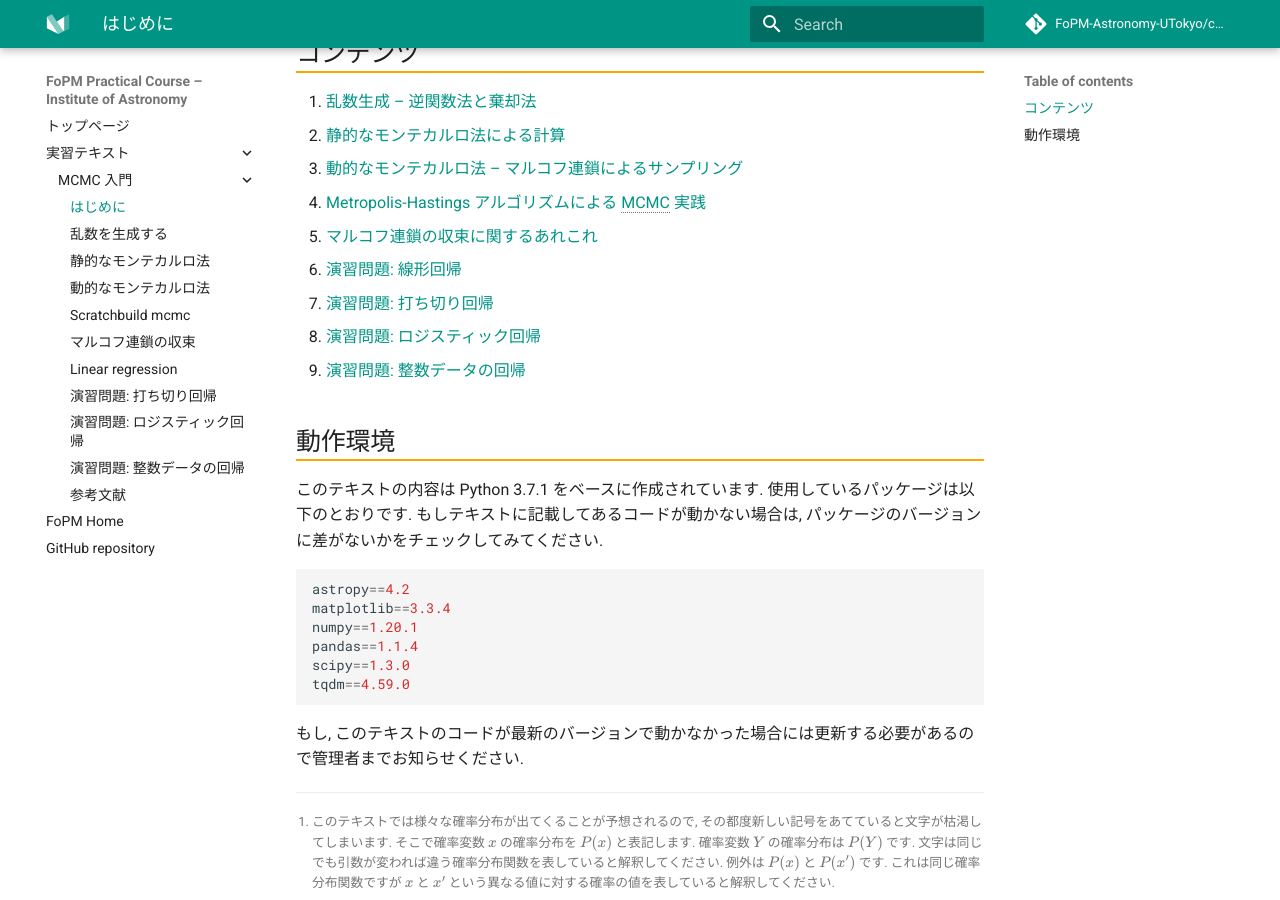
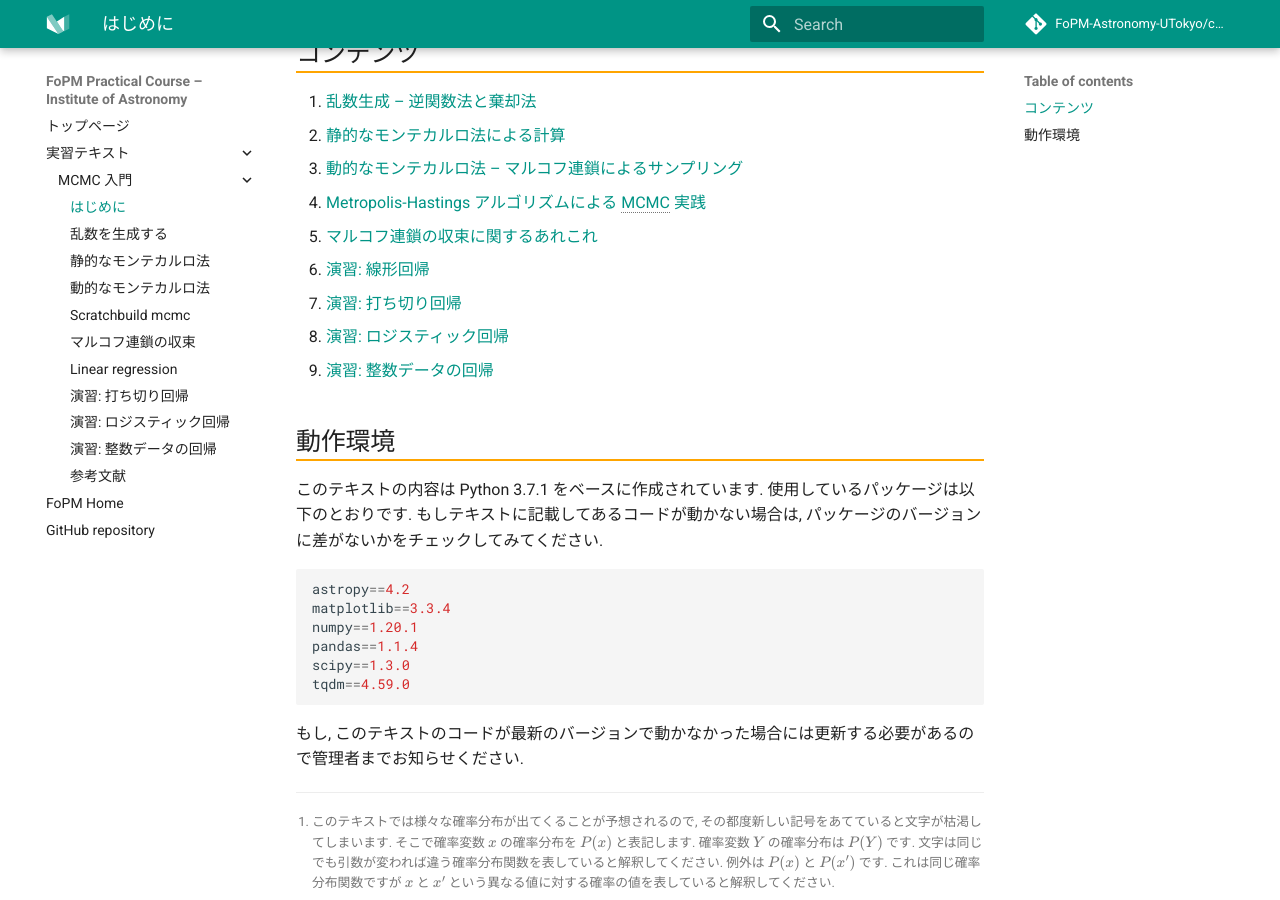
Before and after one commit to FoPM-Astronomy-UTokyo/course, an MkDocs documentation site: the page built from docs/mcmc/index.md, in a window 1280 px wide and 900 px high, scrolled down 984 px. Built offline with MkDocs 1.6.1 and Material for MkDocs 9.7.7, drawn with Linux system fonts in a browser that asks for light colours; comment, search, counter and statistics services are not loaded.

Commit message:
change document titles

```diff
--- a/docs/mcmc/censored_regression.md
+++ b/docs/mcmc/censored_regression.md
@@ -1,4 +1,4 @@
-# 演習問題: 打ち切り回帰
+# 演習: 打ち切り回帰
 
 ここでは超大質量ブラックホール (supermassive blackhole) と, 銀河バルジ (bulge) の速度分散の関係に少し手を加えたデータを使用します. 天文学に限らず, 実験によって得られるデータは装置性能の限界や実験時間の限界などによって一部しかデータが取得できないことがよくあります. ここではそのようなデータに対して適用することのできる打ち切り回帰モデル (censored regression) を
 
--- a/docs/mcmc/count_model.md
+++ b/docs/mcmc/count_model.md
@@ -1,4 +1,4 @@
-# 演習問題: 整数データの回帰
+# 演習: 整数データの回帰
 
 ここでは大きさや明るさなどの連続的な量ではなく, 個数などの離散的な量に対する回帰問題を考えます. 数が大きい場合には近似的に正規分布などの連続的な確率分布で近似することができますが, 数が少ない場合には整数値であることを正しくモデル化する必要があります. 整数値を扱う方法のひとつとして, 整数値に対する確率分布 (Poisson 分布, 二項分布など) のパラメタに対して回帰するという手法を説明します.
 
--- a/docs/mcmc/index.md
+++ b/docs/mcmc/index.md
@@ -33,10 +33,10 @@
 1. [動的なモンテカルロ法 -- マルコフ連鎖によるサンプリング](./markov_chain.md)
 1. [Metropolis-Hastings アルゴリズムによる MCMC 実践](./scratchbuild_mcmc.md)
 1. [マルコフ連鎖の収束に関するあれこれ](./chain_convergence.md)
-1. [演習問題: 線形回帰](./linear_regression.md)
-1. [演習問題: 打ち切り回帰](./censored_regression.md)
-1. [演習問題: ロジスティック回帰](./logistic_regression.md)
-1. [演習問題: 整数データの回帰](./count_model.md)
+1. [演習: 線形回帰](./linear_regression.md)
+1. [演習: 打ち切り回帰](./censored_regression.md)
+1. [演習: ロジスティック回帰](./logistic_regression.md)
+1. [演習: 整数データの回帰](./count_model.md)
 
 
 ## 動作環境
--- a/docs/mcmc/linear_regression.md
+++ b/docs/mcmc/linear_regression.md
@@ -1,4 +1,4 @@
-# 演習問題: 線形回帰
+# 演習: 線形回帰
 
 ここでは最もシンプルな線形回帰問題に対して MCMC を使用してみます. 題材として使用するのは銀河の中心にある超大質量ブラックホール (supermassive blackhole) と, 銀河バルジ (bulge) の速度分散の関係です.
 
--- a/docs/mcmc/logistic_regression.md
+++ b/docs/mcmc/logistic_regression.md
@@ -1,4 +1,4 @@
-# 演習問題: ロジスティック回帰
+# 演習: ロジスティック回帰
 
 ここでは 2 値分類モデル (ロジスティック回帰) を扱います. 対象があるクラスに含まれる確率を説明変数によって表すことを目的としています. ここでは [SDSS Galaxy Zoo Data][galzoo] によって公開されている "Red Spirals" というデータセットを使用します.
 
```
